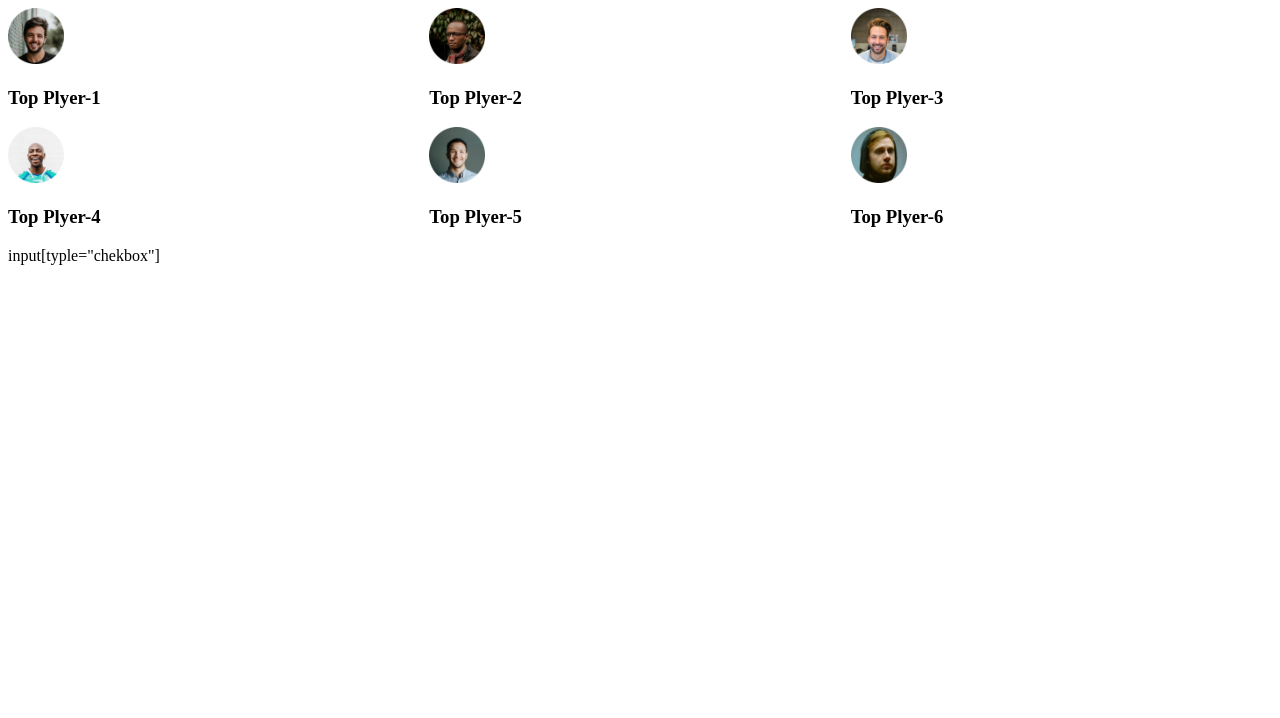
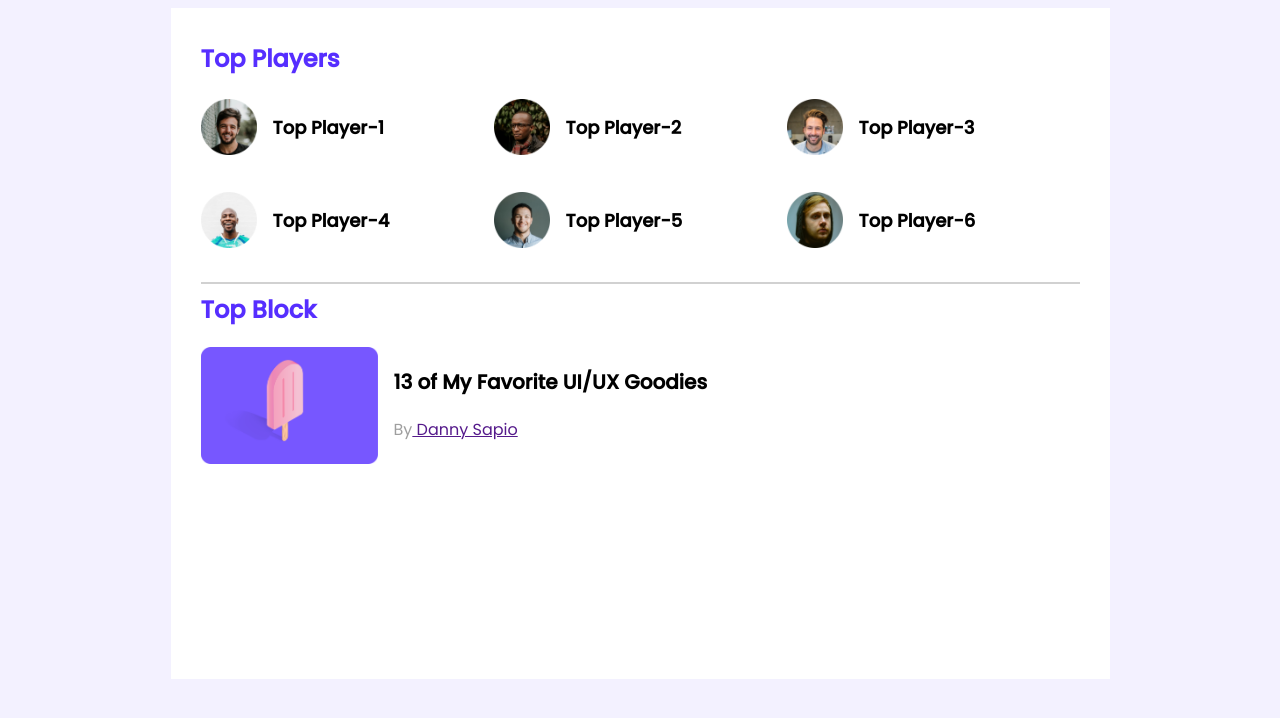
Before and after one commit to Abraham851/leader-board, a plain HTML site: page index.html in a window 1280 px wide. Drawn offline with Linux system fonts and the light colour scheme.

Commit message:
add a blogs

```diff
--- a/index.html
+++ b/index.html
@@ -17,47 +17,62 @@
     <!-- Header end -->
     <main>
         <!-- Top playes and Top block  -->
-        <section>
+        <section class="container">
             <div class="top-players">
+
+                <h2 class="section-title">Top Players</h2>
                 <div class="players">
-                    <!-- .player*6>img[src="images/players/player-$.png"]+h3{Top Plyer-$} -->
-                    <div class="player">
-                        <div class="playe">
+                     <!-- .player*6>img[src="images/players/player-$.png"]+h3{Top Plyer-$} -->
+
+
+                        <div class="player">
                             <img src="images/players/player-1.png" alt="">
-                            <h3>Top Plyer-1</h3>
+                            <h3 class="player-name">Top Player-1</h3>
                         </div>
-                        <div class="playe">
+                        <div class="player">
                             <img src="images/players/player-2.png" alt="">
-                            <h3>Top Plyer-2</h3>
+                            <h3 class="player-name">Top Player-2</h3>
                         </div>
-                        <div class="playe">
+                        <div class="player">
                             <img src="images/players/player-3.png" alt="">
-                            <h3>Top Plyer-3</h3>
+                            <h3 class="player-name">Top Player-3</h3>
                         </div>
-                        <div class="playe">
+                        <div class="player">
                             <img src="images/players/player-4.png" alt="">
-                            <h3>Top Plyer-4</h3>
+                            <h3 class="player-name">Top Player-4</h3>
                         </div>
-                        <div class="playe">
+                        <div class="player">
                             <img src="images/players/player-5.png" alt="">
-                            <h3>Top Plyer-5</h3>
+                            <h3 class="player-name">Top Player-5</h3>
                         </div>
-                        <div class="playe">
+                        <div class="player">
                             <img src="images/players/player-6.png" alt="">
-                            <h3>Top Plyer-6</h3>
+                            <h3 class="player-name">Top Player-6</h3>
                         </div>
 
-                    </div>
+
 
 
                 </div>
             </div>
-        </section>
-        <section>
-            <div>
-                input[typle="chekbox"]
+            <hr>
+            <div class="top-block">
+                <h2 class="section-title">Top Block</h2>
+                <div class="blogs">
+                    <article class="blog">
+                        <div class="thumbnail">
+                            <img src="images/blogs/blog-1.png" alt="">
+                        </div>
+                        <div class="blog-info">
+                                <h3 class="blog-title">
+                                    13 of My Favorite UI/UX Goodies</h3>
+                                    <p class="blog-outhor">By<a href=""> Danny Sapio</a></p>
+
+                        </div>
+                    </article>
+                </div>
+                </div>
             </div>
-
         </section>
     </main>
 
--- a/style/style.css
+++ b/style/style.css
@@ -1,14 +1,72 @@
 /* Font add  */
+@import url('https://fonts.googleapis.com/css2?family=Lobster&family=Oswald:wght@400;500&family=Poppins:wght@400;500&display=swap');
+
+/* common style  */
 body{
-    @import url('https://fonts.googleapis.com/css2?family=Lobster&family=Oswald:wght@400;500&family=Poppins:wght@400;500&display=swap');
+    ont-family: 'Lobster', cursive;
+    font-family: 'Oswald', sans-serif;
+    font-family: 'Poppins', sans-serif;
+    background: #F3F1FF;
 
 }
+main{
+    display: flex;
+    justify-content: center;
+
+}
+.container{
+    background-color: white;
+    Width:879px;
+    Height: 611px;
+    padding: 30px;
+}
+hr{
+    border: 1px solid #D1D1D1;
+}
+
 /* Top players style  */
+.section-title{
+
+    color: #562EFF;
+    font-size: 24px;
+    margin-top: 3px;
+}
+.top-players{
+    margin-bottom: 30px;
+}
+.players{
+    display: grid;
+    grid-template-columns: repeat(3,1fr);
+    grid-row-gap: 30px;
+}
 .player{
-    display: grid;
-    grid-template-columns: repeat(3, 1fr)
+    display: flex;
+    align-items: center;
 }
-.players img{
+.player img{
     width: 56px;
     height: 56px;
+
 }
+.player-name{
+    margin-left: 16px;
+    font-size: 18px;
+}
+/* Top blogs style  */
+.blog{
+    display: flex;
+}
+.blog .thumbnail img{
+    width: 177px;
+    height: 117px;
+}
+.blog-info{
+    margin-left: 16px;
+}
+.blog-title{
+    font-size: 20px;
+}
+.blog-outhor{
+    color: #9F9F9F;
+
+}
```
